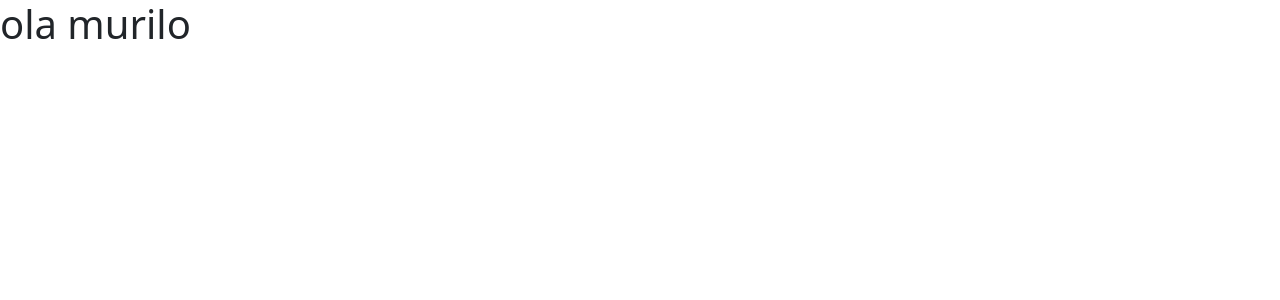
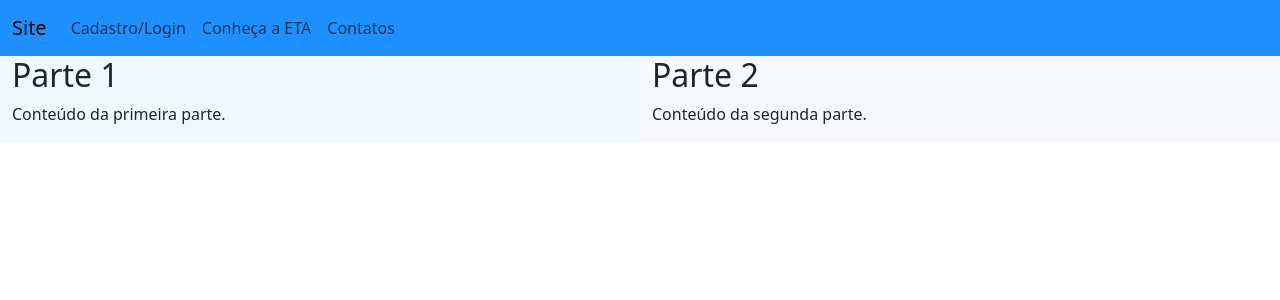
Before and after one commit to scorsato86murilo/apitreino, a Django app: page / in a window 1280 px wide. Shown: the top 300 px of the page. Run offline with Django 5.2, Linux system fonts and the light colour scheme.

Commit message:
index em processo de perssonalização

```diff
--- a/index/templates/base_index.html
+++ b/index/templates/base_index.html
@@ -9,7 +9,35 @@
     {% block head %}{% endblock %}
   </head>
   <body>
-    {% block body %}{% endblock %}
+
+  <nav class="navbar navbar-expand-lg "; style="background-color: dodgerblue; ">
+  <div class="container-fluid">
+    <a class="navbar-brand" href="#">Site</a>
+    <button class="navbar-toggler" type="button" data-bs-toggle="collapse" data-bs-target="#navbarText" aria-controls="navbarText" aria-expanded="false" aria-label="Toggle navigation">
+      <span class="navbar-toggler-icon"></span>
+    </button>
+    <div class="collapse navbar-collapse" id="navbarText">
+      <ul class="navbar-nav me-auto mb-2 mb-lg-0">
+        <li class="nav-item">
+          <a class="nav-link" href="#">Cadastro/Login</a>
+        </li>
+        <li class="nav-item">
+          <a class="nav-link" href="#">Conheça a ETA</a>
+        </li>
+        <li class="nav-item">
+          <a class="nav-link" href="#">Contatos</a>
+        </li>
+      </ul>
+
+    </div>
+  </div>
+</nav>
+    {% block body %}
+
+
+
+
+    {% endblock %}
     <script src="https://cdn.jsdelivr.net/npm/bootstrap@5.3.3/dist/js/bootstrap.bundle.min.js" integrity="sha384-YvpcrYf0tY3lHB60NNkmXc5s9fDVZLESaAA55NDzOxhy9GkcIdslK1eN7N6jIeHz" crossorigin="anonymous"></script>
   </body>
 </html>
--- a/index/templates/index.html
+++ b/index/templates/index.html
@@ -2,12 +2,26 @@
 {% load static %}
 
 {% block titulo %}
-    Index - murilo
+    Index - Murilo
 {% endblock %}
 
 {% block head %}
 {% endblock %}
 
 {% block body %}
-<h1>ola murilo </h1>
+  <div class="container-fluid">
+    <div class="row">
+      <!-- Primeira parte da tela (50%) -->
+      <div class="col-md-6" style="background-color: aliceblue;">
+        <h2>Parte 1</h2>
+        <p>Conteúdo da primeira parte.</p>
+      </div>
+
+      <!-- Segunda parte da tela (50%) -->
+      <div class="col-md-6" style="background-color: ghostwhite;">
+        <h2>Parte 2</h2>
+        <p>Conteúdo da segunda parte.</p>
+      </div>
+    </div>
+  </div>
 {% endblock %}
```
Also changed, not shown: index/models.py (line endings or trailing spaces).
